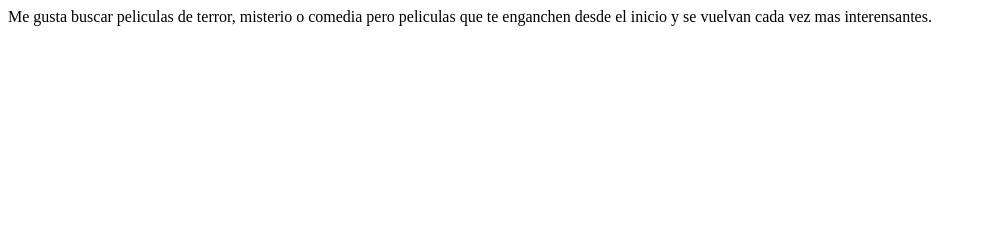
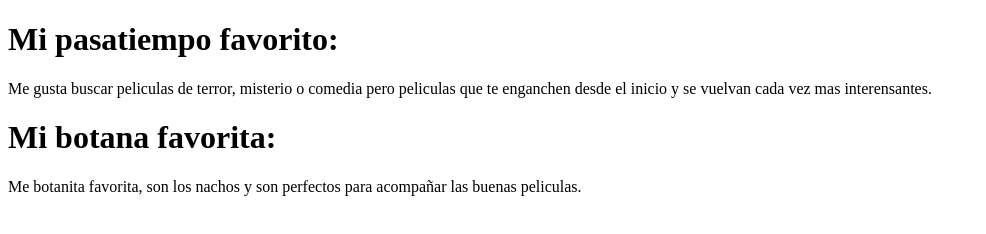
Before and after one commit to JonathanNao007/PracticaUno, a plain HTML site: page index.html in a window 1280 px wide. Shown: the whole page, without its empty margins (0-986 px from the left). Drawn offline with Linux system fonts and the light colour scheme.

Commit message:
Segundo commit, mod index, add nuevo parrafo.

```diff
--- a/index.html
+++ b/index.html
@@ -6,11 +6,17 @@
     <title>Test Page, Curso Tecmilenio</title>
 </head>
 <body>
-    <title>
+    <h1>
         Mi pasatiempo favorito:
-    </title>
-    <article>
+    </h1>
+    <p>
         Me gusta buscar peliculas de terror, misterio o comedia pero peliculas que te enganchen desde el inicio y se vuelvan cada vez mas interensantes.
-    </article>
+    </p>
+    <h1>
+        Mi botana favorita:
+    </h1>
+    <p>
+        Me botanita favorita, son los nachos y son perfectos para acompañar las buenas peliculas.
+    </p>
 </body>
 </html>
```
